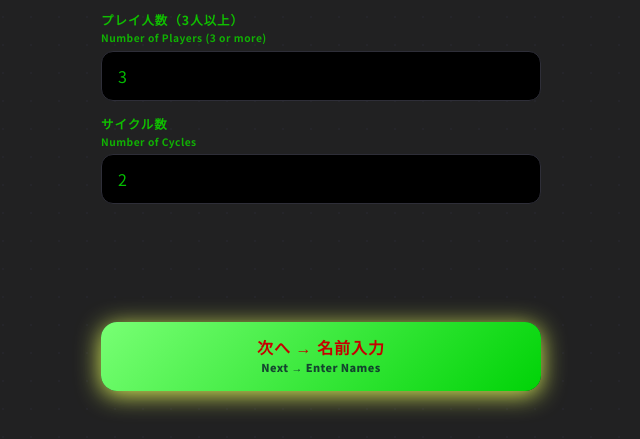
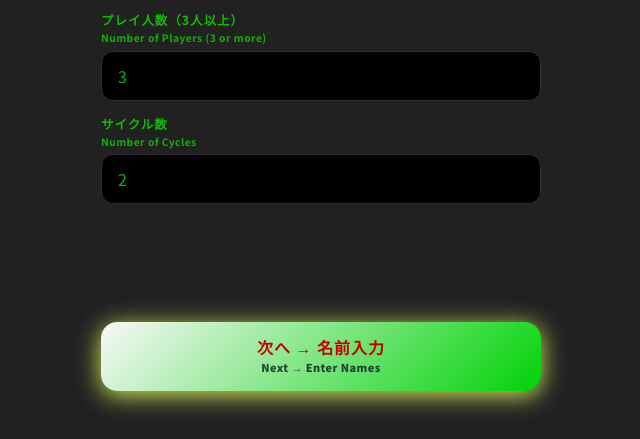
Before and after one commit to renonnore55-prog/color_game, a plain HTML site: page v2/index.html in a window 1280 px wide. Shown: the part 361-800 px from the top of the page, without its empty margins (319-959 px from the left). Drawn offline with Linux system fonts and the light colour scheme; a web font is replaced by a local one.

```diff
--- a/v2/style.css
+++ b/v2/style.css
@@ -7,10 +7,10 @@
   --border:   #2e2e38;
   --text:     #03bb00;
   --muted:    #10be00;
-  --accent:   #78ff74;
+  --accent:   #f8f8f8;
   --accent2:  #00d307;
   --accent3:  #009420;
-  --gold:     #32f0ba98;
+  --gold:     #ffffffa7;
   --silver:   #514343;
   --bronze:   #cd7f32;
 }
```
